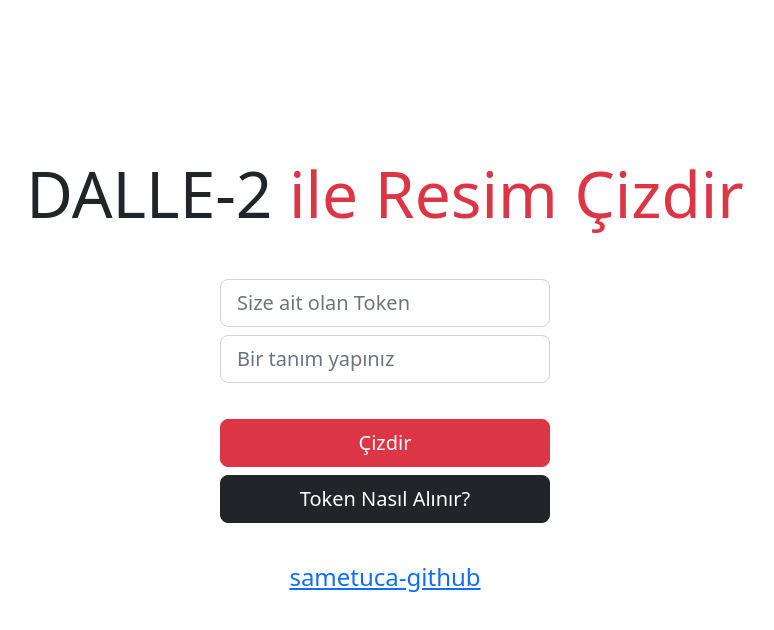
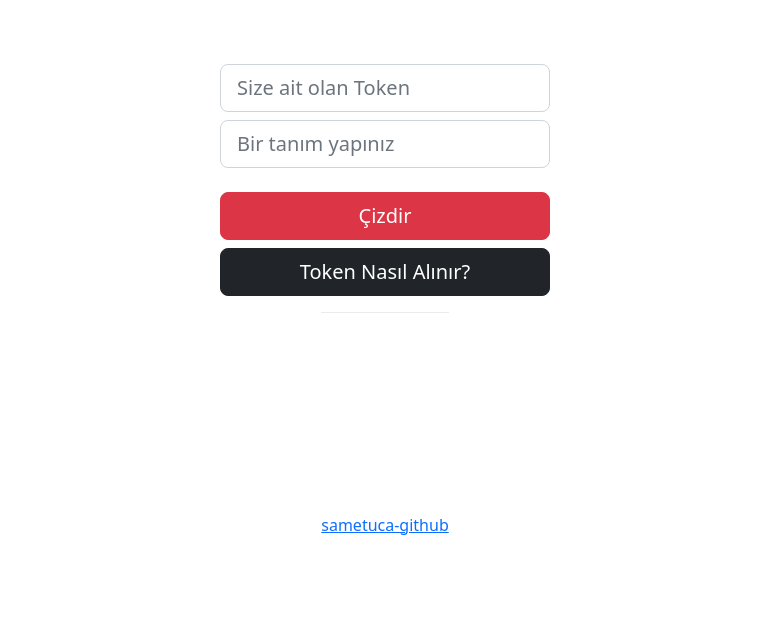
Before and after one commit to sametuca/dalle-gpt3, a Next.js app: page / in a window 1280 px wide. Shown: the top 630 px of the page, without its empty margins (255-1029 px from the left). Built offline with nearby package versions, Linux system fonts and the light colour scheme.

Commit message:
refactoring UI

```diff
--- a/pages/index.js
+++ b/pages/index.js
@@ -1,6 +1,6 @@
 import Head from "next/head";
 import { useState } from "react";
-import styles from "../styles/Home.module.css";
+import styles from "../styles/Index.module.css";
 import 'bootstrap/dist/css/bootstrap.css'
 import axios from "axios";
 import { translate } from '@vitalets/google-translate-api';
@@ -46,9 +46,6 @@
         <title>OPENAI Dalle-2</title>
       </Head>
       <main className={styles.main}>
-        <h1 className={styles.title}>
-          DALLE-2 <span className={styles.titleColor}>ile Resim Çizdir</span>
-        </h1>
         <p className={styles.description}>
           <input
             id="token"
@@ -69,10 +66,7 @@
           <br></br>
           <button className="btn btn-danger btn-lg w-100" onClick={getGenerateImage}>Çizdir</button>
           <a href="" className="btn btn-dark btn-lg w-100 mt-2">Token Nasıl Alınır?</a>
-          <div>
           <br></br>
-          <a href="" className="text">sametuca-github</a>
-          </div>
         </p>
         {error ? (<div className={styles.error}>Bir şeyler yanlış gitti. Tekrar deneyiniz</div>) : (<></>)}
         {loading && <p>Loading...</p>}
@@ -89,6 +83,9 @@
             );
           })}
         </div>
+        <div className={styles.footer}>
+        <a href="">sametuca-github</a>
+        </div>
       </main>
     </div>
   );
--- a/styles/Home.module.css
+++ b/styles/Index.module.css
@@ -31,27 +31,6 @@
     flex-grow: 1;
   }
 
-  .titleColor {
-    color: #dc3545;
-  }
-
-  .title {
-    margin: 0;
-    line-height: 1.15;
-    font-size: 4rem;
-  }
-
-  .title,
-  .description {
-    text-align: center;
-
-  }
-
-  .description {
-    margin: 3rem 0;
-    line-height: 1.5;
-    font-size: 1.5rem;
-  }
   .query::placeholder {
     font-weight: bold;
     opacity: .5;
@@ -122,12 +101,6 @@
     font-size: 1.25rem;
     line-height: 1.5;
   }
-
-  .logo {
-    height: 1em;
-    margin-left: 0.5rem;
-  }
-
   @media (max-width: 600px) {
     .grid {
       width: 100%;
```
